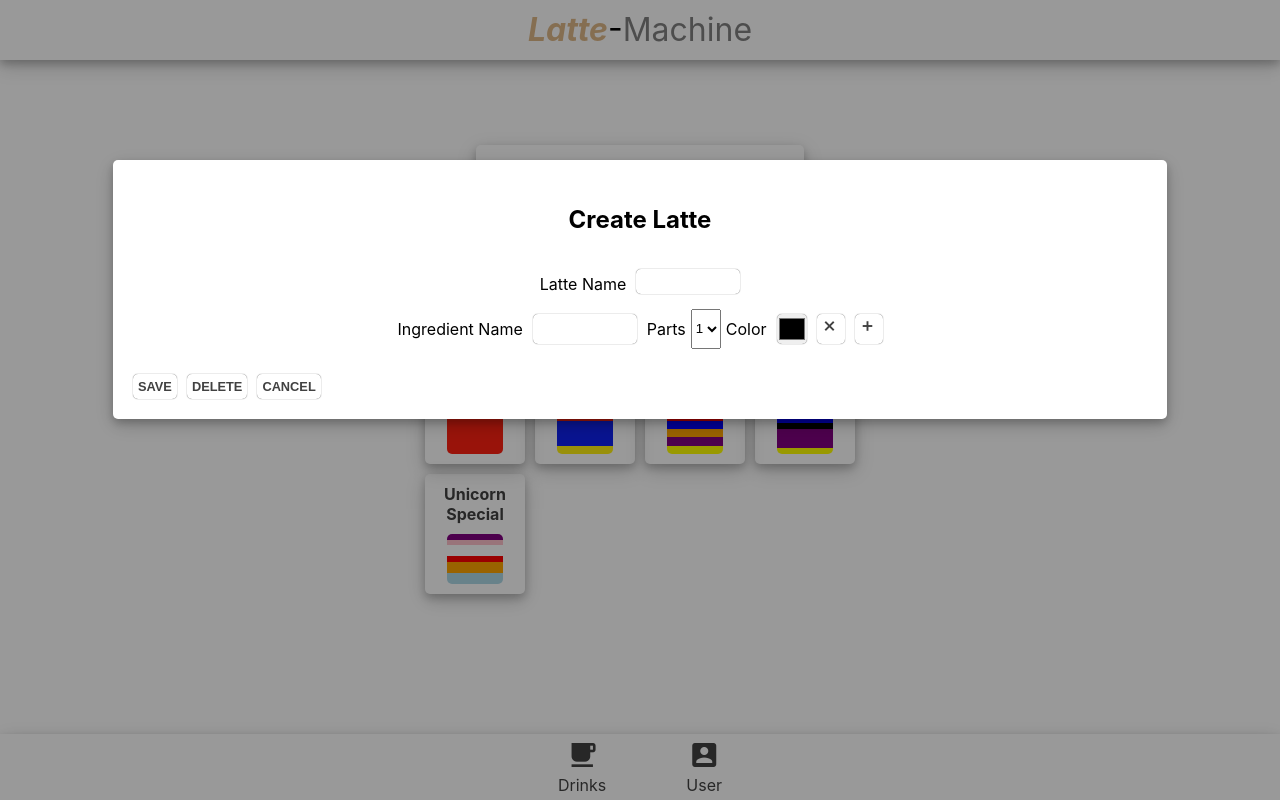
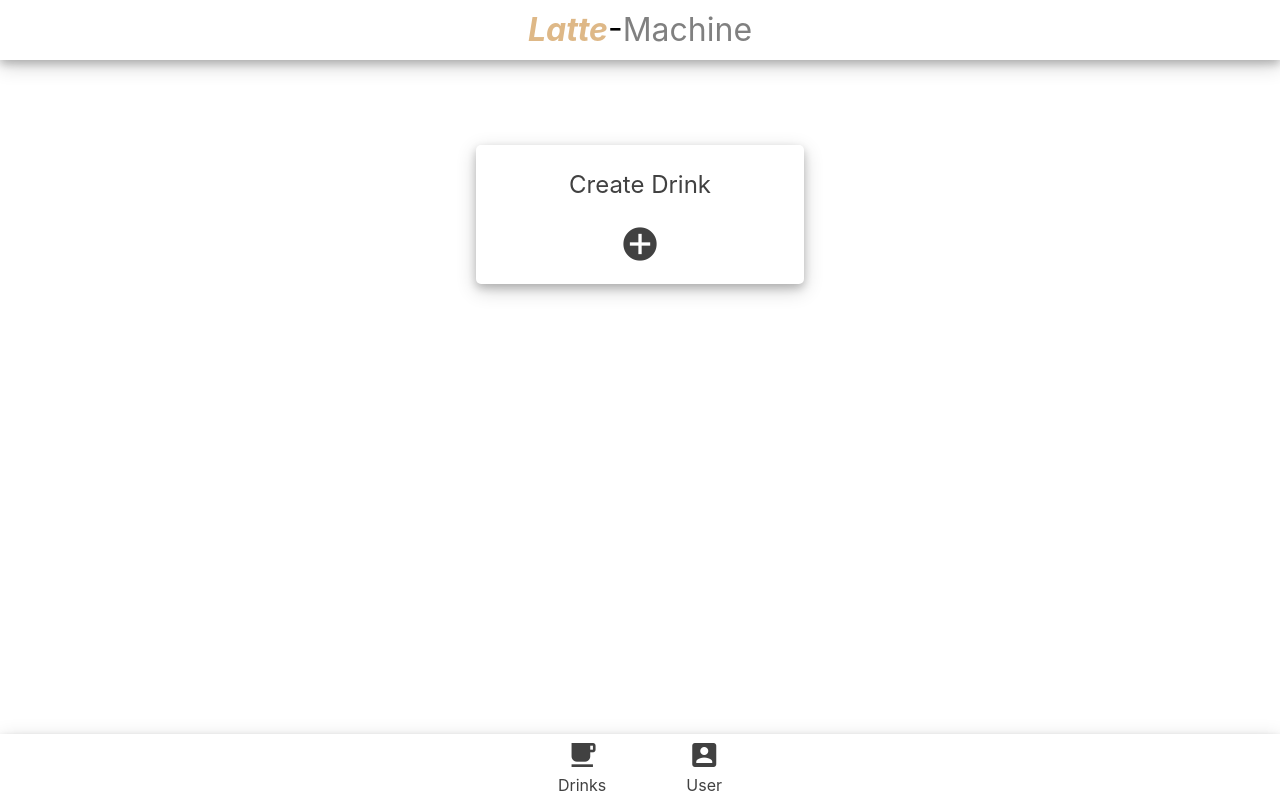
Before and after one commit to henryvalbuena/latte-machine, a React (Create React App) app: page /drinks in a window 1280 px wide. Built offline with nearby package versions, Linux system fonts and the light colour scheme; the HTML template or start-up script is replaced by a standard one.

Commit message:
Implemented latte parser and render

```diff
--- a/src/App.js
+++ b/src/App.js
@@ -1,5 +1,7 @@
-import React, { useState } from "react";
+import React, { Component } from "react";
 import { BrowserRouter as Router, Route, Switch } from "react-router-dom";
+
+import processForm from "./helpers/processForm";
 
 import Main from "./containers/Main";
 import Header from "./components/Header";
@@ -11,168 +13,50 @@ import User from "./components/User";
 import LatteModal from "./components/LatteModal";
 
 import styles from "./App.module.css";
+class App extends Component {
+  constructor(props) {
+    super(props);
+    this.state = {
+      isModalOpen: false,
+      latteList: [],
+      listKey: 1,
+    };
+  }
 
-function App() {
-  let tmpLattes = [
-    {
-      name: "Classic",
-      ingredients: [
-        {
-          id: "01",
-          color: "#FF2111",
-          parts: 1,
-        },
-      ],
-    },
-    {
-      name: "Agile",
-      ingredients: [
-        {
-          id: "01",
-          color: "#FF2111",
-          parts: 2,
-        },
-        {
-          id: "02",
-          color: "#0F21F1",
-          parts: 3,
-        },
-        {
-          id: "03",
-          color: "#FFF111",
-          parts: 1,
-        },
-      ],
-    },
-    {
-      name: "Moccha",
-      ingredients: [
-        {
-          id: "01",
-          color: "red",
-          parts: 2,
-        },
-        {
-          id: "02",
-          color: "blue",
-          parts: 1,
-        },
-        {
-          id: "03",
-          color: "orange",
-          parts: 1,
-        },
-        {
-          id: "04",
-          color: "purple",
-          parts: 1,
-        },
-        {
-          id: "05",
-          color: "yellow",
-          parts: 1,
-        },
-      ],
-    },
-    {
-      name: "Frapp",
-      ingredients: [
-        {
-          id: "01",
-          color: "brown",
-          parts: 2,
-        },
-        {
-          id: "02",
-          color: "blue",
-          parts: 1,
-        },
-        {
-          id: "03",
-          color: "black",
-          parts: 1,
-        },
-        {
-          id: "04",
-          color: "purple",
-          parts: 3,
-        },
-        {
-          id: "05",
-          color: "yellow",
-          parts: 1,
-        },
-      ],
-    },
-    {
-      name: "Unicorn Special",
-      ingredients: [
-        {
-          id: "01",
-          color: "purple",
-          parts: 1,
-        },
-        {
-          id: "02",
-          color: "pink",
-          parts: 1,
-        },
-        {
-          id: "03",
-          color: "white",
-          parts: 2,
-        },
-        {
-          id: "04",
-          color: "red",
-          parts: 1,
-        },
-        {
-          id: "05",
-          color: "orange",
-          parts: 2,
-        },
-        {
-          id: "06",
-          color: "lightblue",
-          parts: 2,
-        },
-      ],
-    },
-  ];
-  let makeLattes = () => {
-    let list = [];
-    let counter = 0;
-    for (let latte of tmpLattes)
-      list.push(<Latte key={counter++} {...latte} />);
-    return list;
+  openModal = () => {
+    this.setState({
+      ...this.state,
+      isModalOpen: true,
+    });
+    console.log("isOpen", true);
   };
 
-  let latteList = makeLattes();
-
-  let [isModalOpen, setModal] = useState(true);
-
-  let openModal = () => {
-    setModal(!isModalOpen);
-    console.log("open", isModalOpen);
+  closeModal = () => {
+    this.setState({
+      ...this.state,
+      isModalOpen: false,
+    });
+    console.log("isOpen", false);
   };
 
-  let closeModal = () => {
-    setModal(false);
-    console.log("closed", isModalOpen);
-  };
+  handleForm = (event) => {
+    const newLatte = processForm(event.target);
 
-  let handleForm = (event) => {
-    let { ingredient, parts, color, latteName } = event.target;
-    console.log(...ingredient);
-    console.log(...parts);
-    console.log(...color);
-    console.log(latteName.value);
-    // console.log(event.target)
-    console.log("submitted")
+    let list = [...this.state.latteList];
+    let incrementKey = this.state.listKey;
+    let isModalOpen = false;
+    list.push(<Latte key={++incrementKey} {...newLatte} />);
+    this.setState({
+      ...this.state,
+      isModalOpen: isModalOpen,
+      latteList: list,
+      listKey: incrementKey,
+    });
+    console.log("submitted");
     event.preventDefault();
   };
 
+  render() {
     return (
       <Router>
         <div className={styles.body}>
@@ -180,12 +64,12 @@ function App() {
           <Main>
             <Switch>
               <Route exact path="/drinks">
-              <CreateLatte openModal={() => openModal} />
-              <Lattes latteList={latteList} />
+                <CreateLatte openModal={() => this.openModal} />
+                <Lattes latteList={this.state.latteList} />
                 <LatteModal
-                display={isModalOpen}
-                closeModal={closeModal}
-                handleForm={handleForm}
+                  display={this.state.isModalOpen}
+                  closeModal={this.closeModal}
+                  handleForm={this.handleForm}
                 />
               </Route>
               <Route exact path="/user">
@@ -198,5 +82,6 @@ function App() {
       </Router>
     );
   }
+}
 
 export default App;
--- a/src/components/LatteIngredients.js
+++ b/src/components/LatteIngredients.js
@@ -4,11 +4,11 @@ import styles from "./LatteIngredients.module.css";
 
 function LatteIngredients({ingredients}) {
   const maxHeight = 100;
-  const partition = ingredients.reduce((a, {parts}) => a + parts, 0);
+  const partition = ingredients.reduce((a, {parts}) => a + parseInt(parts), 0);
 
-  const layers = ingredients.map(({ id, color, parts }) => {
+  const layers = ingredients.map(({color, parts }, i) => {
     let style = { backgroundColor: color, height: `${(parts * maxHeight) / partition}%` };
-    return <div key={id} style={style}></div>;
+    return <div key={i} style={style}></div>;
   });
   return <div className={styles.ingredients}>{layers}</div>;
 }
--- a/src/components/LatteModal.js
+++ b/src/components/LatteModal.js
@@ -18,7 +18,7 @@ class LatteModal extends Component {
     let { latte } = this.props;
     let state = {
       title: latte ? `Edit ${latte.name}` : "Create Latte",
-      latteName: latte?.name ? latte.name : "",
+      latteName: "",
       disableRmv: true,
       disableAdd: false,
       ingredientKey: 1,
--- a/src/components/LatteModalIngredient.js
+++ b/src/components/LatteModalIngredient.js
@@ -1,31 +1,24 @@
-import React, { useRef } from "react";
+import React from "react";
 
 import styles from "./LatteModal.module.css";
 
 function LatteModalIngredient(props) {
-  // const nodes = {
-  //   ingredient: useRef(null),
-  //   parts: useRef(null),
-  //   color: useRef(null)
-  // }
-
   return (
     <div className={styles.lableBox}>
       <label className={styles.labels}>Ingredient Name</label>
       <input
         className={styles.inputs}
         type="text"
-        id="ingredient"
         name="ingredient"
       />
       <label className={styles.labels}>Parts</label>
-      <select id="parts" name="parts">
+      <select name="parts">
         <option value="1">1</option>
         <option value="2">2</option>
         <option value="3">3</option>
       </select>
       <label className={styles.labels}>Color</label>
-      <input className={styles.inputs} type="color" id="color" name="color" />
+      <input className={styles.inputs} type="color" name="color" />
       <span className={styles.btns} onClick={() => props.remove(props.id)}>
         <i className={[styles.icon, styles.red, "material-icons"].join(" ")}>
           close
--- /dev/null
+++ b/src/helpers/processForm.js
@@ -0,0 +1,40 @@
+function processForm(payload) {
+  const { ingredient, parts, color, latteName } = payload;
+  let parsedPayload = {
+    name: latteName.value,
+    ingredients: [
+      {
+        ingredient: null,
+        parts: null,
+        color: null,
+      },
+    ],
+  };
+  // Two options, is one object or is an array
+  if (isIterable(ingredient)) {
+    parsedPayload.ingredients = getObj(ingredient, parts, color);
+  } else {
+    parsedPayload.ingredients[0].ingredient = ingredient.value;
+    parsedPayload.ingredients[0].parts = parts.value;
+    parsedPayload.ingredients[0].color = color.value;
+  }
+  return parsedPayload;
+}
+
+function isIterable(obj) {
+  return typeof obj[Symbol.iterator] === "function";
+}
+
+function getObj(i, p, c) {
+  let obj = [];
+  for (let x = 0; x < i.length; x++) {
+    obj.push({
+      ingredient: i[x].value,
+      parts: p[x].value,
+      color: c[x].value,
+    });
+  }
+  return obj;
+}
+
+export default processForm;
```
Lines whose indentation alone changed are shown as unchanged.
